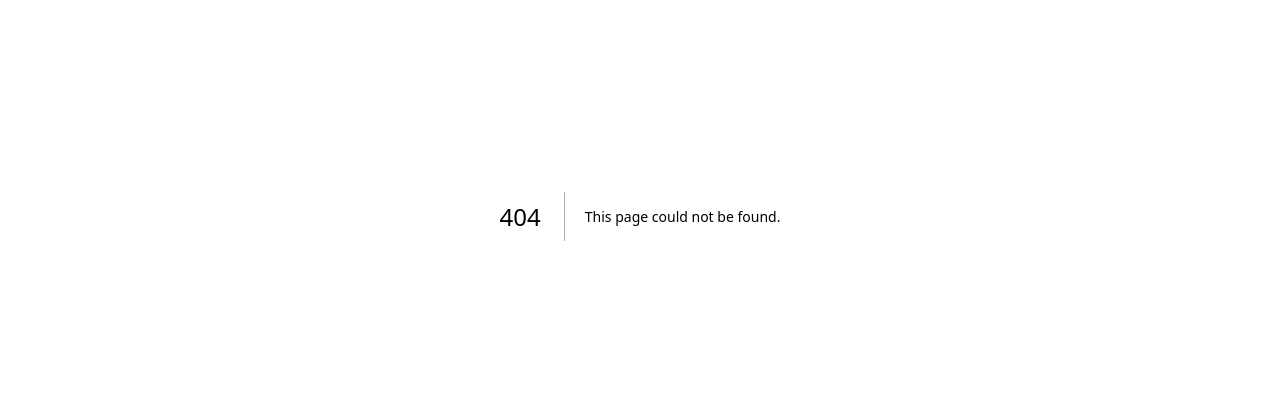
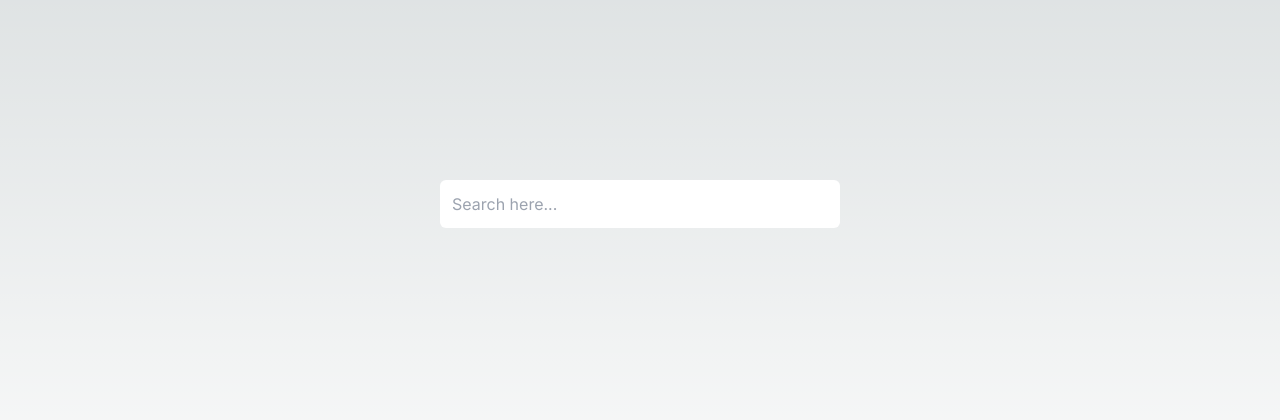
Before and after one commit to Jai-khanchandani/machine-coding-practice, a Next.js app: page /debouncing in a window 1280 px wide. Before the commit this address had no page. Shown: the part 184-604 px from the top of the page. Built offline with nearby package versions, Linux system fonts and the light colour scheme.

Commit message:
feat: add debouncing mechanism with UI feedback

```diff
--- /dev/null
+++ b/src/app/debouncing/page.js
@@ -0,0 +1,63 @@
+"use client";
+
+import React, { useEffect, useState } from "react";
+import styled from "styled-components";
+
+const DebounceWrapper = styled.div`
+  display: flex;
+  align-items: center;
+  justify-content: center;
+  flex-direction: column;
+  height: 100vh;
+  color: #333;
+
+  span {
+    font-size: 24px;
+    font-weight: 500;
+    color: red;
+  }
+  input {
+    padding: 12px;
+    border-radius: 6px;
+    width: 400px;
+    margin-bottom: 24px;
+  }
+  .cfff {
+    color: #fff;
+  }
+`;
+const Debouncing = () => {
+  const [searchTerm, setSearchTerm] = useState("");
+  const [result, setResult] = useState(null);
+
+  useEffect(() => {
+    const timeoutId = setTimeout(() => {
+      setResult(searchTerm);
+    }, 1000);
+
+    // cleanup function: if user types quickly, many timeouts would be running concurrently, causing multiple updates to result after the delay and also ensures to use the most recent searchTerm
+    return () => {
+      clearTimeout(timeoutId);
+    };
+  }, [searchTerm]);
+
+  const handleSearch = (e) => {
+    setSearchTerm(e.target.value);
+  };
+
+  return (
+    <DebounceWrapper>
+      <input
+        className="inputField"
+        type="text"
+        placeholder="Search here..."
+        onChange={handleSearch}
+      />
+      <p className="cfff">
+        <span>{result} </span>
+        {result && <>is printed after a delay of 1 sec</>}
+      </p>
+    </DebounceWrapper>
+  );
+};
+export default Debouncing;
```
